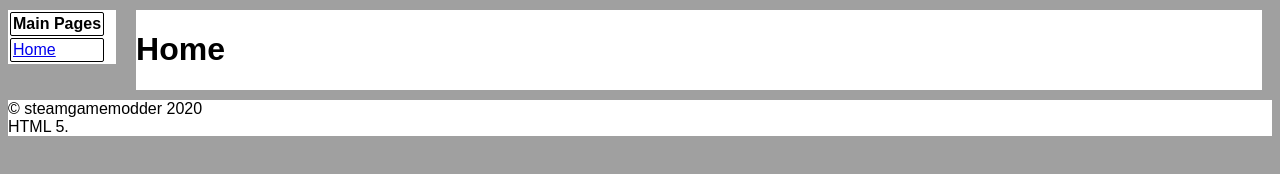
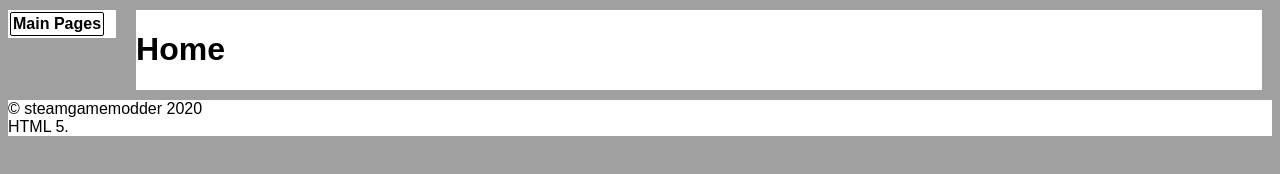
Before and after one commit to steamgamemodder/website, a plain HTML site: page index.html in a window 1280 px wide. Drawn offline with Linux system fonts and the light colour scheme.

Commit message:
Removed home link that does not exist

```diff
--- a/index.html
+++ b/index.html
@@ -7,13 +7,6 @@
 		<div id="nav">
 		<table>
 			<th>Main Pages</th>
-			<tr>
-				<td>
-					<a href="home.html">
-						Home
-					</a>
-				</td>
-			</tr>
 		</table>
 		</div>
 		<div id="page">
```
